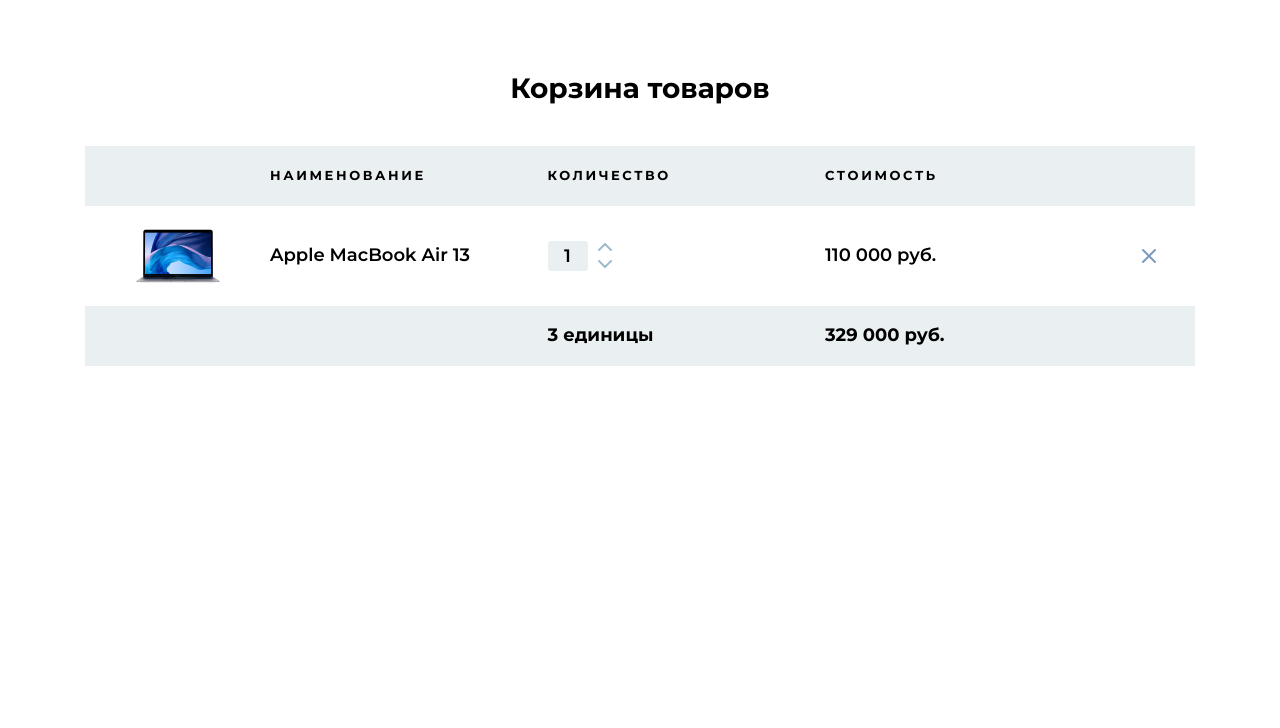
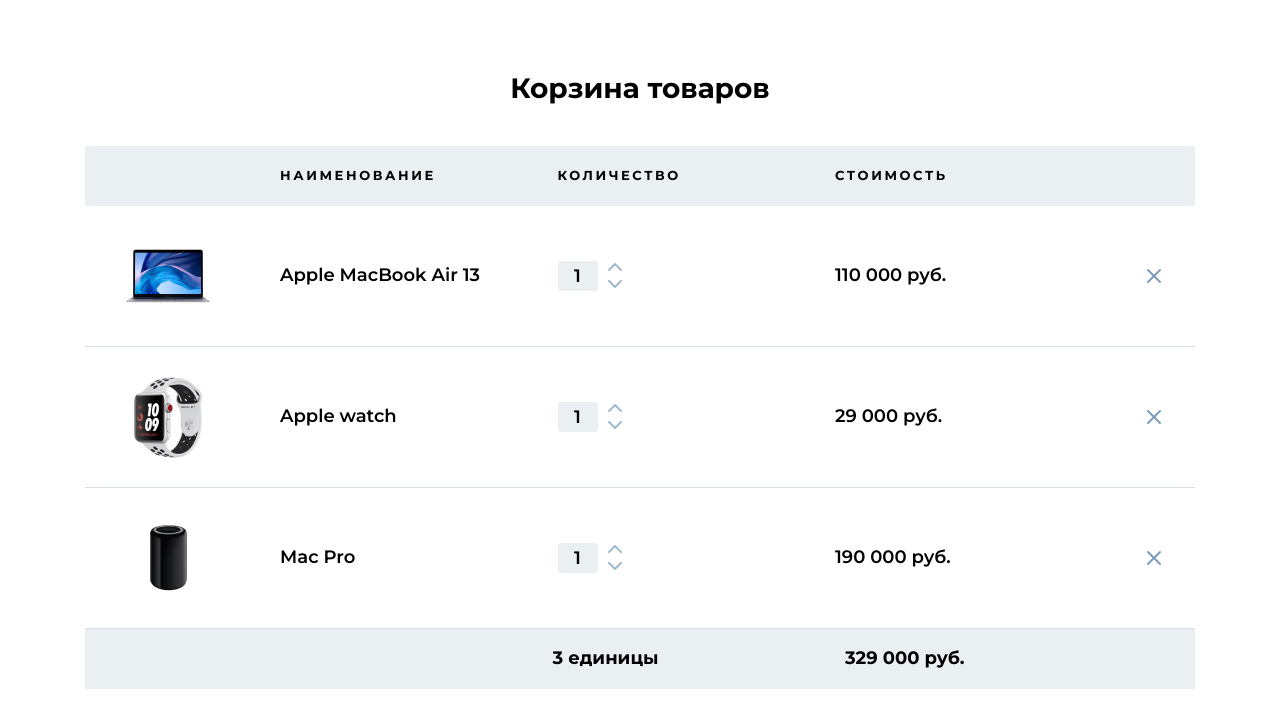
Before and after one commit to artyomevsyukov/Cart, a plain HTML site: page index.html in a window 1280 px wide. Drawn offline with Linux system fonts and the light colour scheme.

Commit message:
final layout commit the next step is adaptation

```diff
--- a/index.html
+++ b/index.html
@@ -22,8 +22,9 @@
               <div class="cart-header__count">Количество</div>
               <div class="cart-cost">Стоимость</div>
             </header>
-
+            <!-- 1 -->
             <section class="product">
+              <!-- 1 -->
               <div class="product__img">
                 <img
                   src="./img/products/macbook.jpg"
@@ -63,6 +64,83 @@
                 </button>
               </div>
             </section>
+            <!-- 2 -->
+            <section class="product">
+              <div class="product__img">
+                <img src="./img/products/apple-watch.jpg" alt="apple-watch" />
+              </div>
+              <div class="producr__title">Apple watch</div>
+
+              <div class="producr__count">
+                <!-- count -->
+                <div class="count">
+                  <div class="count__box">
+                    <input
+                      type="number"
+                      class="count__input"
+                      min="1"
+                      max="100"
+                      value="1"
+                    />
+                  </div>
+
+                  <div class="count__controls">
+                    <button type="button" class="count__up">
+                      <img src="./img/icons/icon-up.svg" alt="Increase" />
+                    </button>
+                    <button type="button" class="count__down">
+                      <img src="./img/icons/icon-down.svg" alt="Decrease" />
+                    </button>
+                  </div>
+                </div>
+              </div>
+
+              <div class="producr__price">29 000 руб.</div>
+              <div class="producr__controls">
+                <button type="button">
+                  <img src="./img/icons/cross.svg" alt="delete" />
+                </button>
+              </div>
+            </section>
+            <!-- 3 -->
+            <section class="product">
+              <!-- 1 -->
+              <div class="product__img">
+                <img src="./img/products/mac-pro.jpg" alt="Mac Pro" />
+              </div>
+              <div class="producr__title">Mac Pro</div>
+
+              <div class="producr__count">
+                <!-- count -->
+                <div class="count">
+                  <div class="count__box">
+                    <input
+                      type="number"
+                      class="count__input"
+                      min="1"
+                      max="100"
+                      value="1"
+                    />
+                  </div>
+
+                  <div class="count__controls">
+                    <button type="button" class="count__up">
+                      <img src="./img/icons/icon-up.svg" alt="Increase" />
+                    </button>
+                    <button type="button" class="count__down">
+                      <img src="./img/icons/icon-down.svg" alt="Decrease" />
+                    </button>
+                  </div>
+                </div>
+              </div>
+
+              <div class="producr__price">190 000 руб.</div>
+              <div class="producr__controls">
+                <button type="button">
+                  <img src="./img/icons/cross.svg" alt="delete" />
+                </button>
+              </div>
+            </section>
 
             <footer class="cart-footer">
               <div class="cart-footer__count">3 единицы</div>
--- a/sass/base/_base.scss
+++ b/sass/base/_base.scss
@@ -5,7 +5,7 @@
 }
 
 .container {
-  width: 1140px;
+  max-width: 1140px;
   padding: 0 15px;
   margin-left: auto;
   margin-right: auto;
--- a/sass/blocks/_cart-footer.scss
+++ b/sass/blocks/_cart-footer.scss
@@ -1,6 +1,7 @@
 .cart-footer {
   display: grid;
   grid-template-columns: 5fr 3fr 4fr;
+  column-gap: 30px;
 
   padding: 19px 0;
   background-color: #eaeff2;
--- a/sass/blocks/_cart-header.scss
+++ b/sass/blocks/_cart-header.scss
@@ -1,6 +1,7 @@
 .cart-header {
   display: grid;
   grid-template-columns: 2fr 3fr 3fr 3fr 1fr;
+  column-gap: 30px;
 
   padding: 22px 0;
   background-color: #eaeff2;
--- a/sass/blocks/_product.scss
+++ b/sass/blocks/_product.scss
@@ -1,6 +1,10 @@
 .product {
   display: grid;
   grid-template-columns: 2fr 3fr 3fr 3fr 1fr;
+  column-gap: 30px;
+
+  padding: 20px 0;
+  border-bottom: 1px solid rgba(126, 155, 189, 0.3);
 
   font-weight: 600;
   font-size: 18px;
```
Also changed, not shown: css/main.css, 1 other file.
